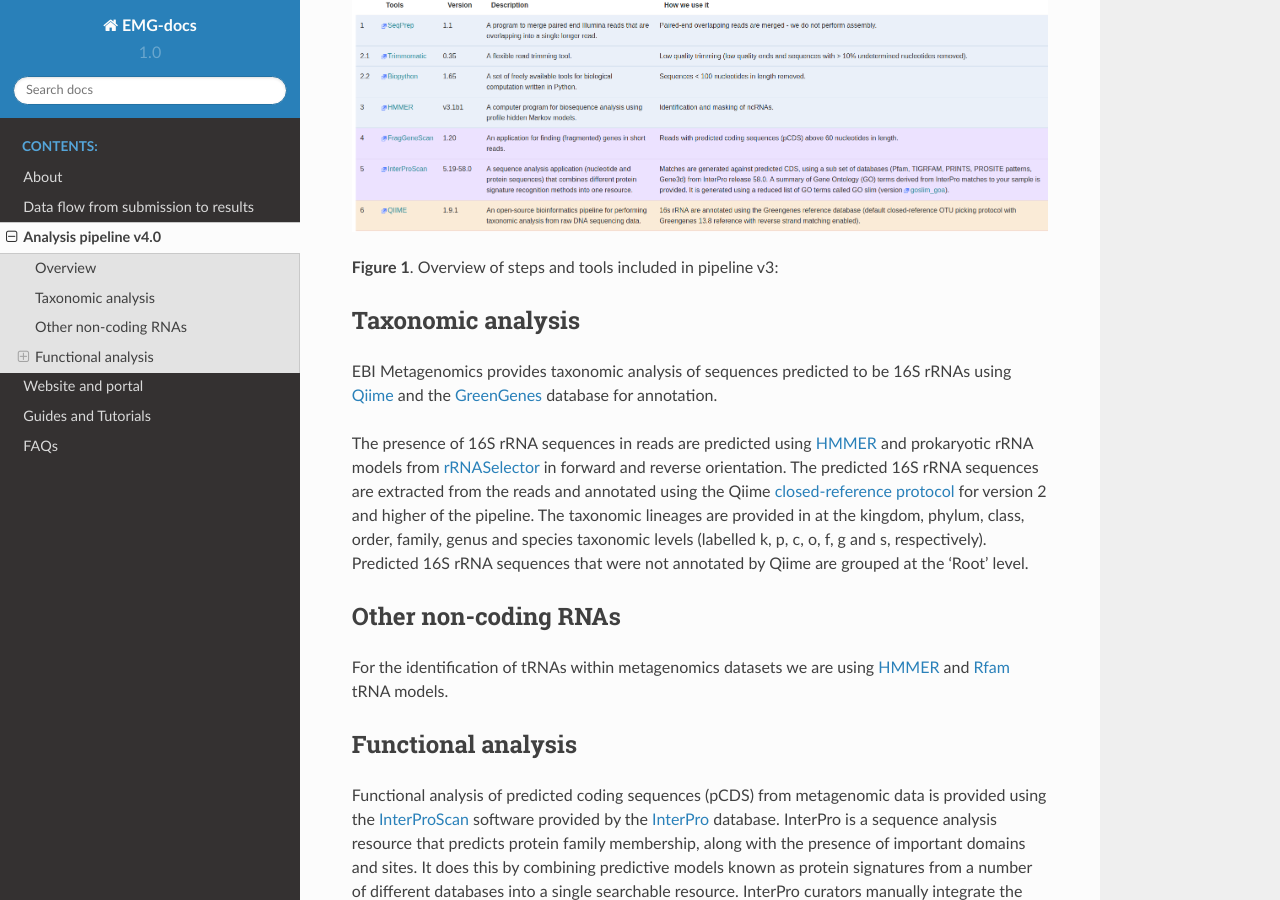
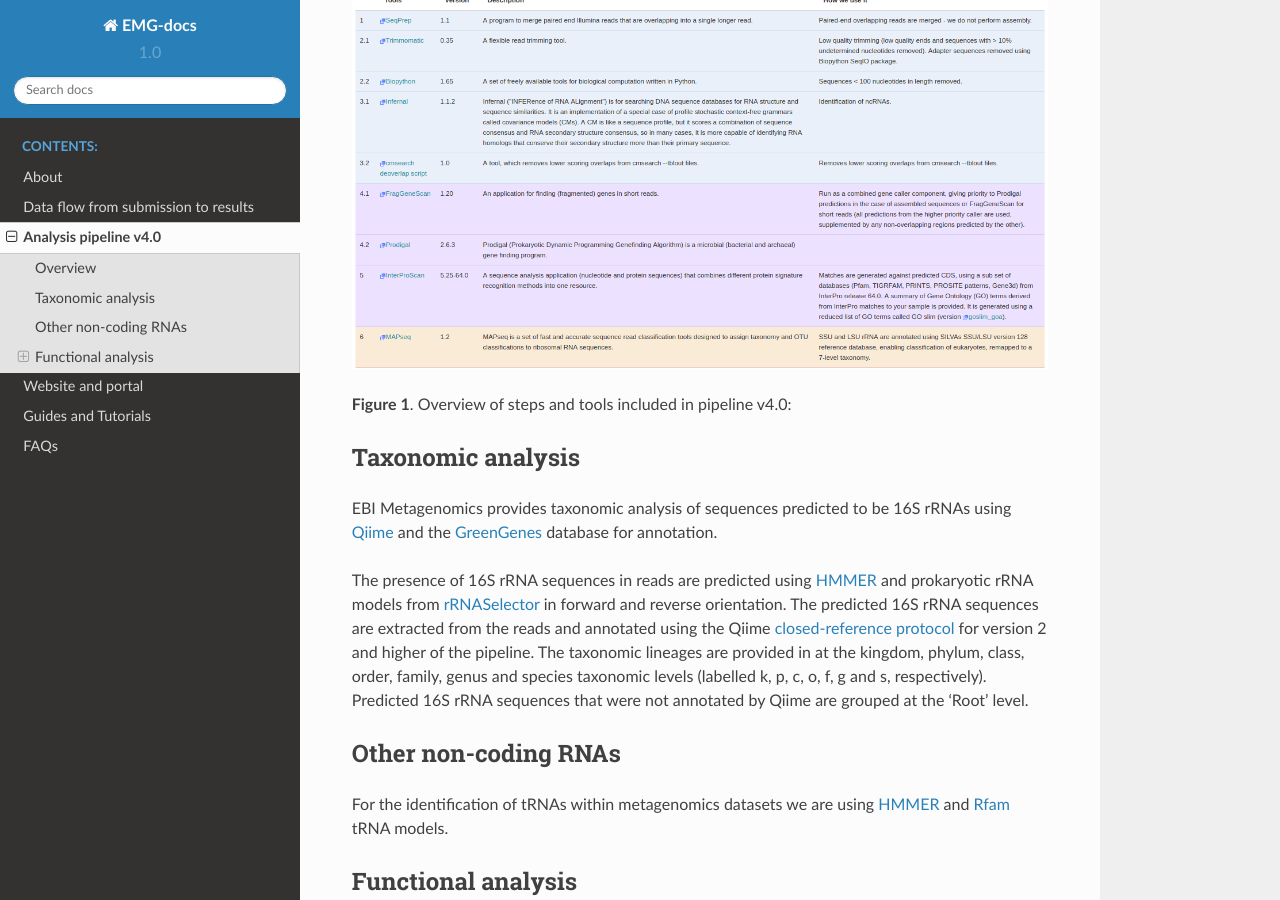
Before and after one commit to EBI-Metagenomics/EMG-docs, a Sphinx documentation site: the page built from docs/analysis.rst, in a window 1280 px wide and 900 px high, scrolled down 720 px. Built offline with Sphinx 7.4.7 and the Read the Docs theme 2.0.0, drawn with Linux system fonts in a browser that asks for light colours.

Commit message:
Update analysis.rst

```diff
--- a/docs/analysis.rst
+++ b/docs/analysis.rst
@@ -17,9 +17,9 @@ Version 4.0 of the pipeline was released in September 2017 and includes the foll
 
 Figure 1 gives you a visual overview of the main steps and tools included in this version:
 
-.. image:: images/pipeline_v3_overview.png
+.. image:: images/pipeline_v4.0_overview.png
 
-**Figure 1**. Overview of steps and tools included in pipeline v3:
+**Figure 1**. Overview of steps and tools included in pipeline v4.0:
 
 
 ------------------
```
